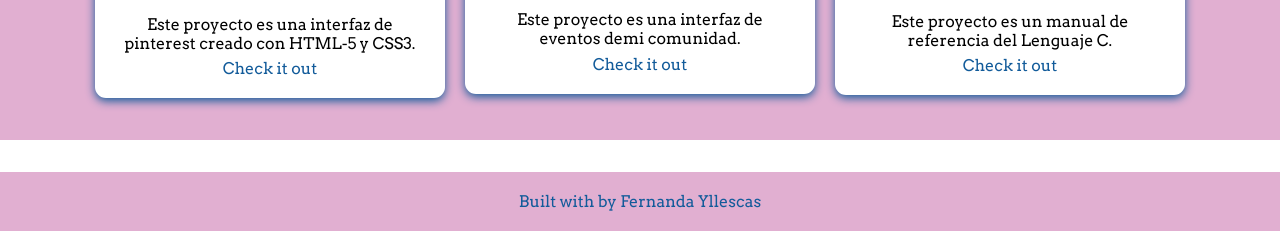
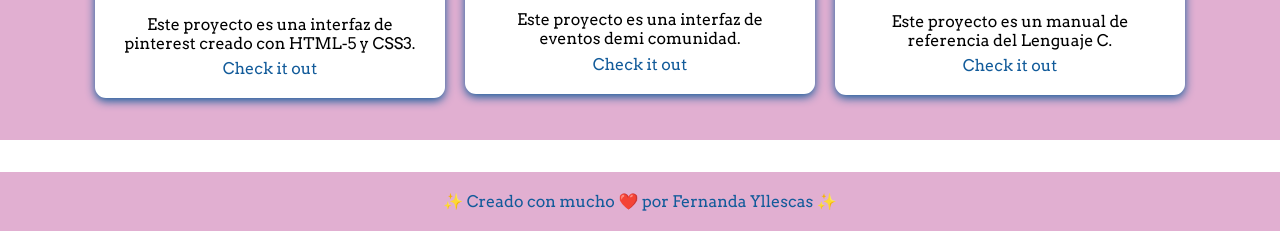
Before and after one commit to feryllescas/Feryllescas.github.io, a plain HTML site: page index.html in a window 1280 px wide. Shown: the part 1991-2222 px from the top of the page. Drawn offline with nearby package versions, Linux system fonts and the light colour scheme.

Commit message:
Update index.html

```diff
--- a/index.html
+++ b/index.html
@@ -156,7 +156,7 @@
     </i>
 
     <footer>
-        <p>Built with by Fernanda Yllescas</p>
+        <p>✨ Creado con mucho ❤️ por Fernanda Yllescas ✨</p>
     </footer>
 
     <!--JavaScrip-->
```
